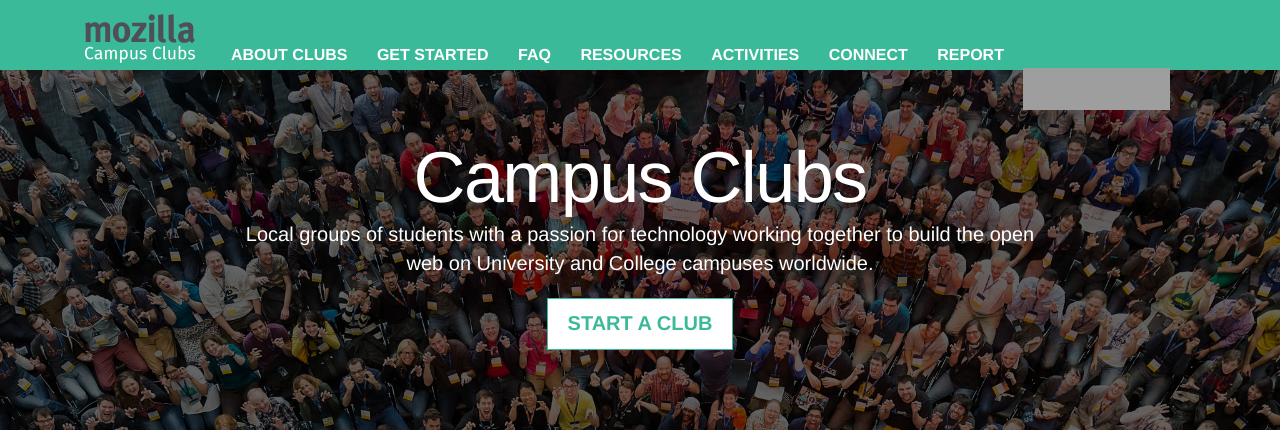
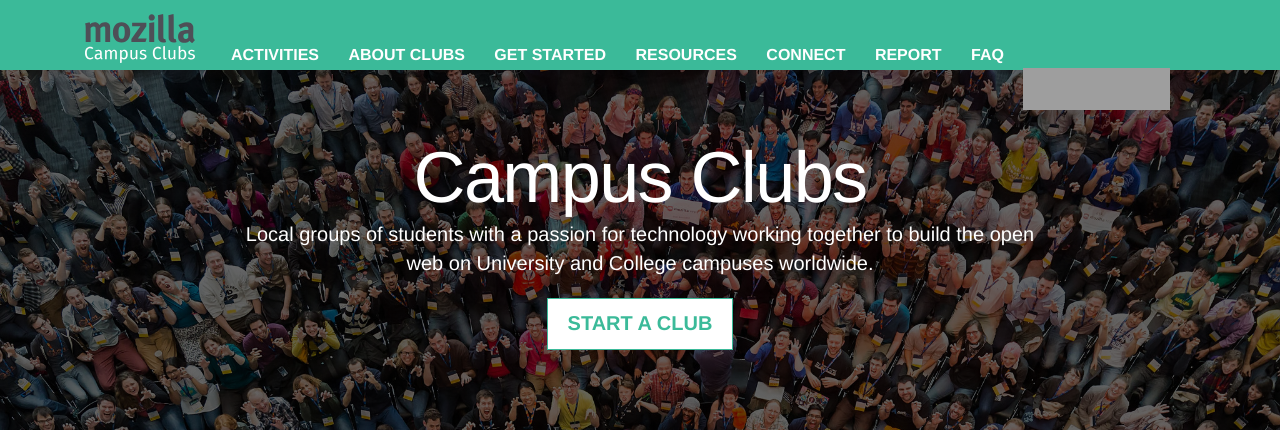
Before and after one commit to mozilla/mozilla-campus-clubs, a Jekyll site: the page built from index.html, in a window 1280 px wide and 900 px high, cut to the strip 0-438 px from the top of the window. Built offline with Jekyll 4.4.1, drawn with Linux system fonts in a browser that asks for light colours; some web fonts are replaced; grey boxes are pictures that could not be loaded.

Commit message:
Update order in header

```diff
--- a/_includes/header.html
+++ b/_includes/header.html
@@ -8,13 +8,13 @@
         &#9776;
       </button>
       <div class="collapse navbar-toggleable-md" id="exCollapsingNavbar">
+        <a class="nav-link" href="/activities/">Activities</a>
         <a class="nav-link" href="/about/">About Clubs</a>
         <a class="nav-link" href="/get-started/">Get Started</a>
-        <a class="nav-link" href="https://discourse.mozilla-community.org/t/frequently-asked-questions-faq/" target="_blank">FAQ</a>
         <a class="nav-link" href="/resources/">Resources</a>
-        <a class="nav-link" href="/activities/">Activities</a>
         <a class="nav-link" href="/connect/">Connect</a>
         <a class="nav-link" href="/report/#">Report</a>
+        <a class="nav-link" href="https://discourse.mozilla-community.org/t/frequently-asked-questions-faq/" target="_blank">FAQ</a>
       </div>
 
       <div id="tabzilla" class="hidden-lg-down">
```
